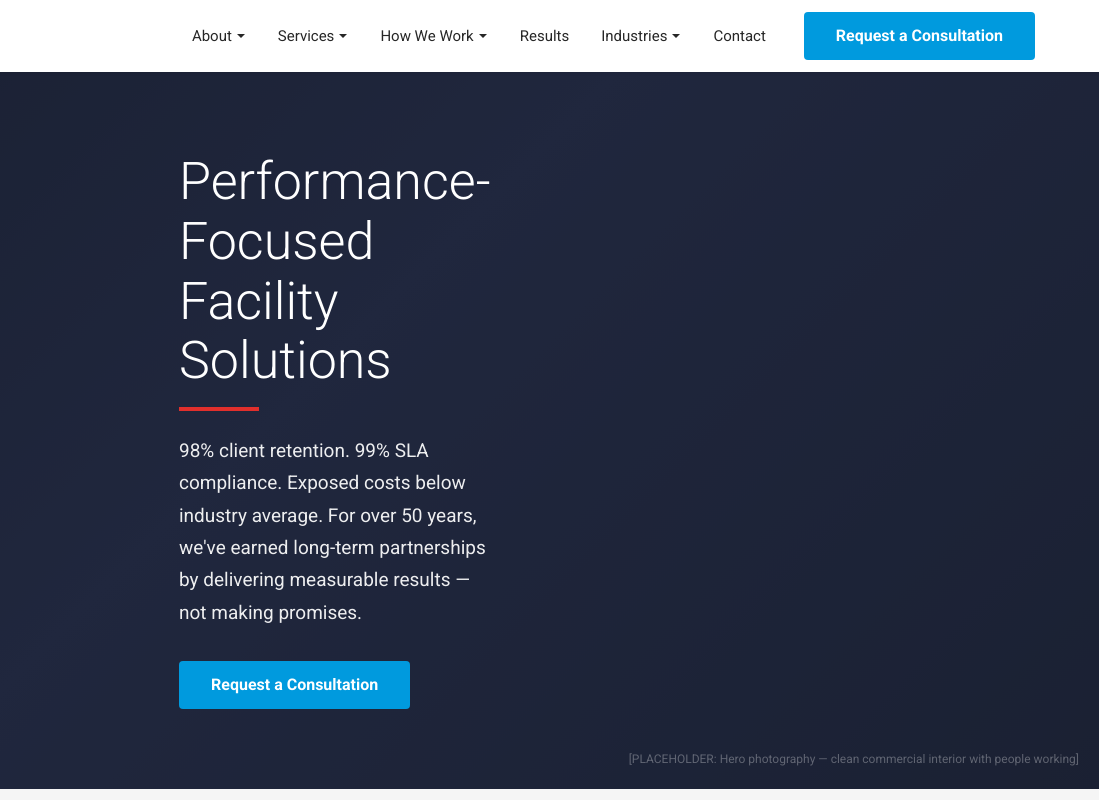
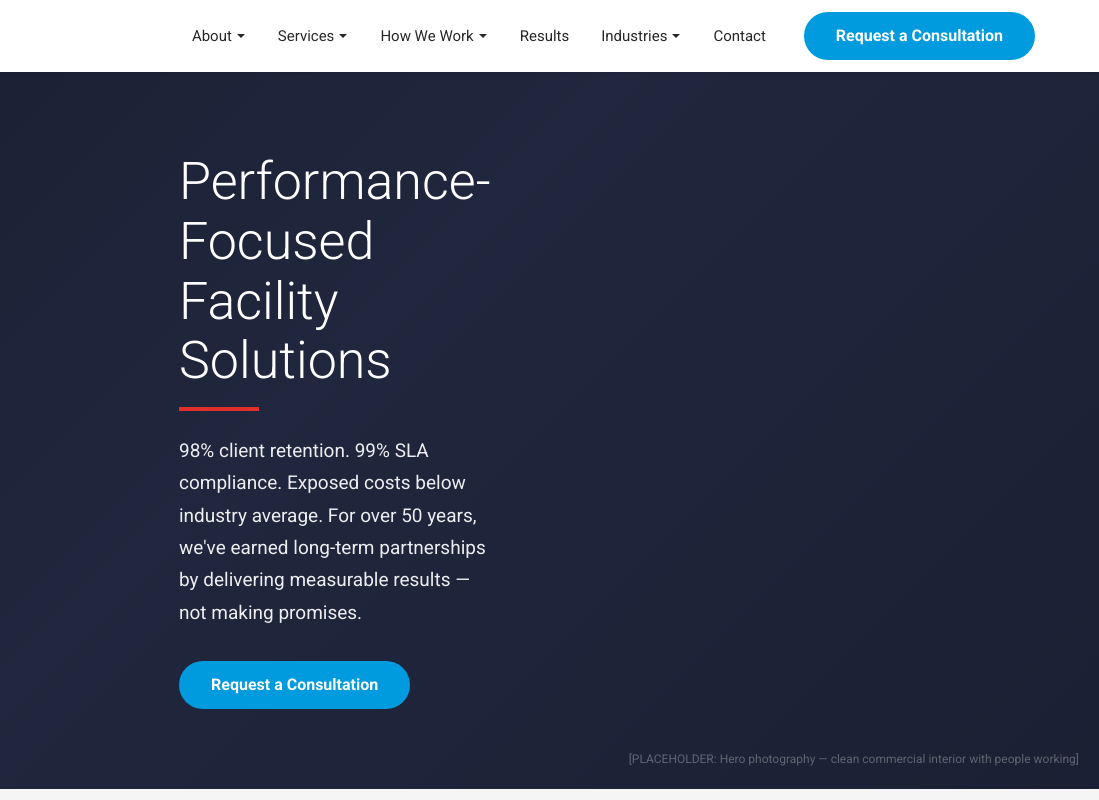
Before and after one commit to philipmarzullo/aaefs-website, a plain HTML site: page index.html in a window 1280 px wide. Shown: the top 800 px of the page, 181-1280 px from the left. Drawn offline with Linux system fonts and the light colour scheme.

Commit message:
Make all CTA buttons pill-shaped
Change .btn border-radius from 4px to 999px for fully rounded pill shape.

Co-Authored-By: Claude Opus 4.6 <noreply@anthropic.com>

```diff
--- a/styles.css
+++ b/styles.css
@@ -100,7 +100,7 @@ a {
   font-family: 'Roboto', sans-serif;
   font-size: 16px;
   font-weight: 700;
-  border-radius: 4px;
+  border-radius: 999px;
   cursor: pointer;
   transition: opacity 0.2s ease, transform 0.2s ease;
   border: none;
```
